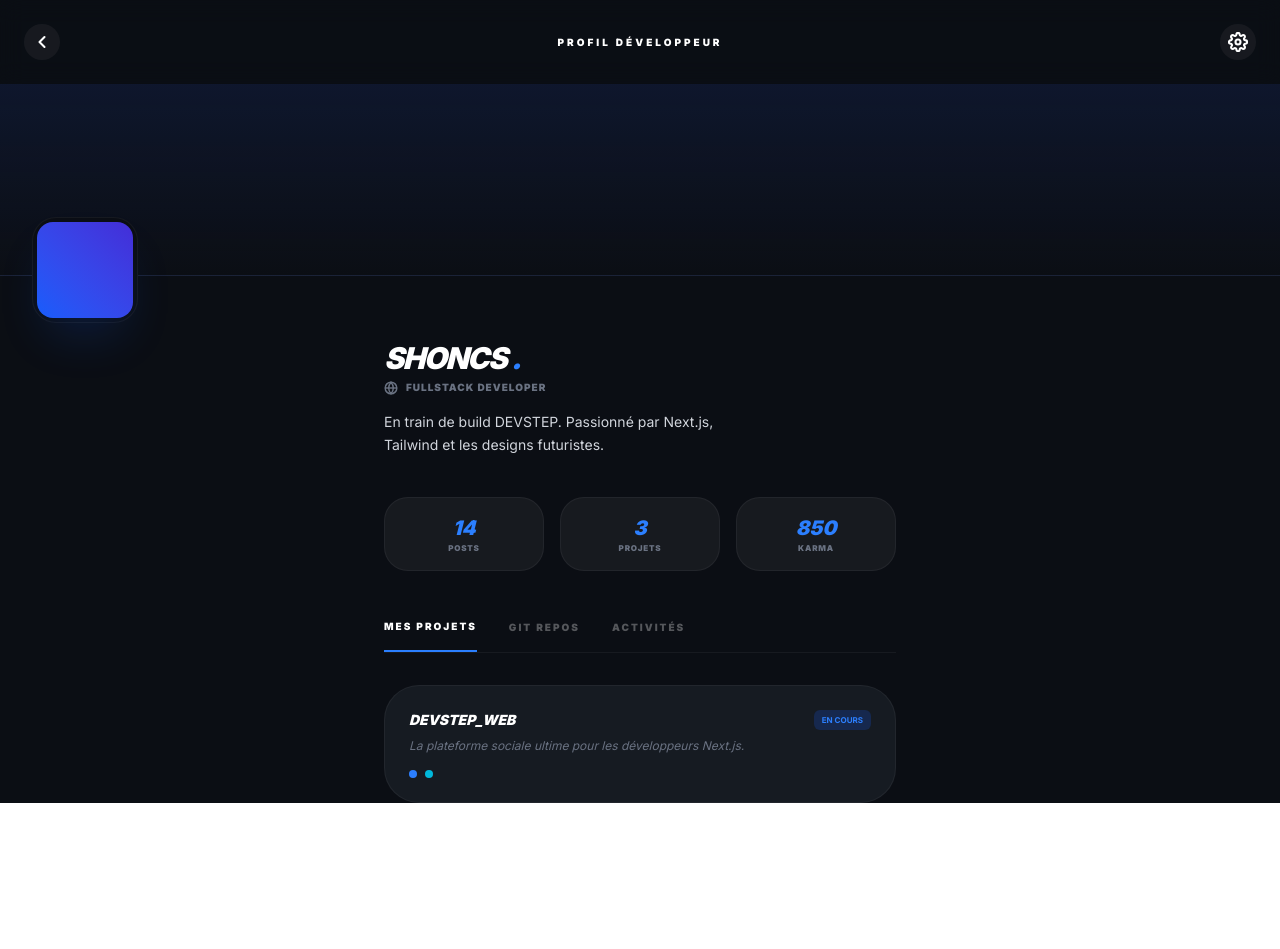
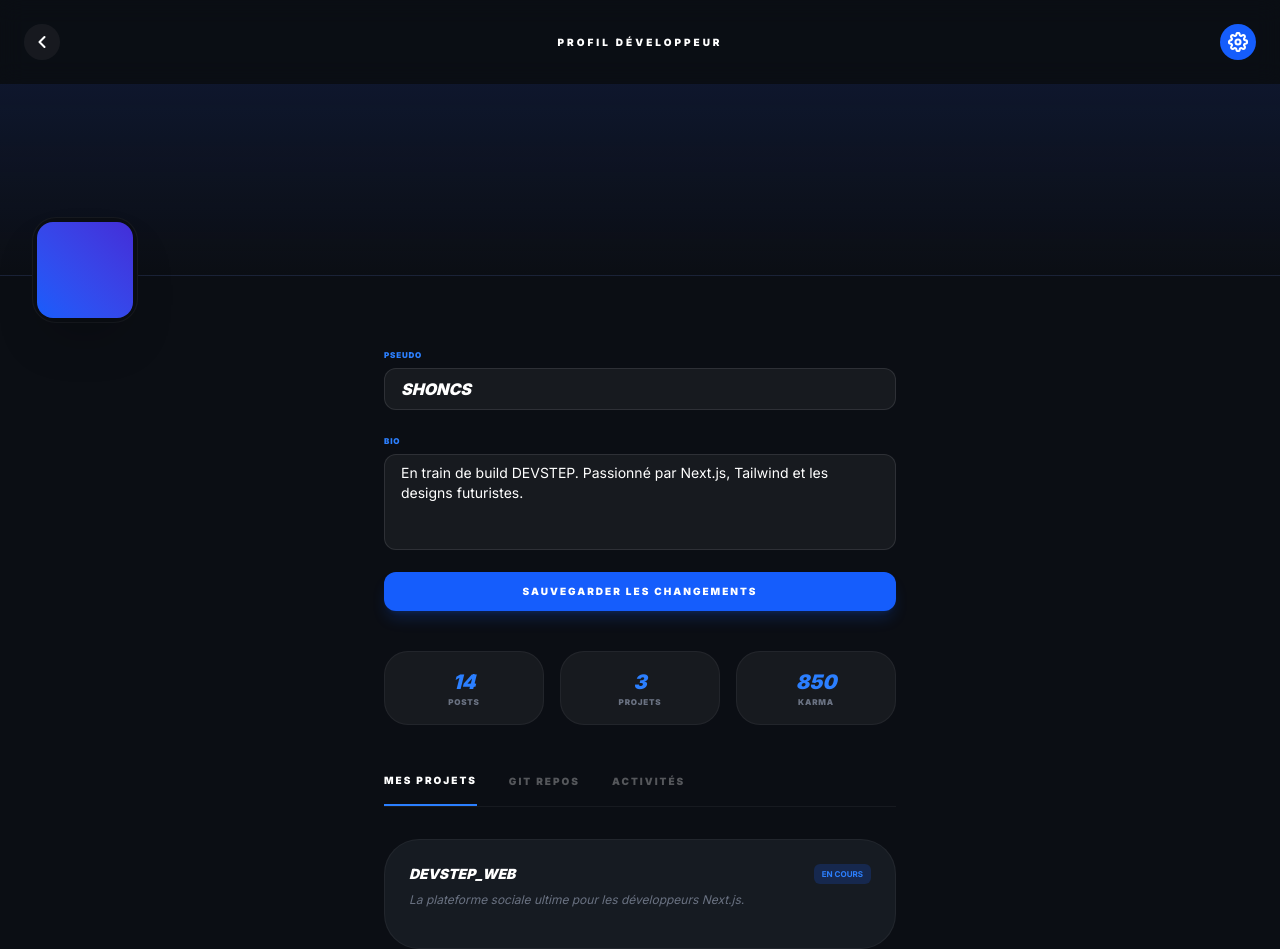
Before and after one commit to davidbyadunia04-stack/DevStep, a Next.js app: page /profile in a window 1280 px wide. Both pictures are taken after a click on the button 1237 px from the left and 42 px from the top of the page. Before the commit the page ends 803 px from the top, so only its background shows below. Built offline with nearby package versions, Linux system fonts and the light colour scheme.

Commit message:
feat: ajout systeme edition profil et reels

```diff
--- a/app/profile/page.tsx
+++ b/app/profile/page.tsx
@@ -5,40 +5,95 @@ import Link from 'next/link'
 const Icons = {
   Back: () => <svg width="20" height="20" viewBox="0 0 24 24" fill="none" stroke="currentColor" strokeWidth="2.5" strokeLinecap="round" strokeLinejoin="round"><path d="m15 18-6-6 6-6"/></svg>,
   Settings: () => <svg width="20" height="20" viewBox="0 0 24 24" fill="none" stroke="currentColor" strokeWidth="2.5" strokeLinecap="round" strokeLinejoin="round"><circle cx="12" cy="12" r="3"/><path d="M19.4 15a1.65 1.65 0 0 0 .33 1.82l.06.06a2 2 0 0 1 0 2.83 2 2 0 0 1-2.83 0l-.06-.06a1.65 1.65 0 0 0-1.82-.33 1.65 1.65 0 0 0-1 1.51V21a2 2 0 0 1-2 2 2 2 0 0 1-2-2v-.09A1.65 1.65 0 0 0 9 19.4a1.65 1.65 0 0 0-1.82.33l-.06.06a2 2 0 0 1-2.83 0 2 2 0 0 1 0-2.83l.06-.06a1.65 1.65 0 0 0 .33-1.82 1.65 1.65 0 0 0-1.51-1H3a2 2 0 0 1-2-2 2 2 0 0 1 2-2h.09A1.65 1.65 0 0 0 4.6 9a1.65 1.65 0 0 0-.33-1.82l-.06-.06a2 2 0 0 1 0-2.83 2 2 0 0 1 2.83 0l.06.06a1.65 1.65 0 0 0 1.82.33H9a1.65 1.65 0 0 0 1-1.51V3a2 2 0 0 1 2-2 2 2 0 0 1 2 2v.09a1.65 1.65 0 0 0 1 1.51 1.65 1.65 0 0 0 1.82-.33l.06-.06a2 2 0 0 1 2.83 0 2 2 0 0 1 0 2.83l-.06.06a1.65 1.65 0 0 0-.33 1.82V9a1.65 1.65 0 0 0 1.51 1H21a2 2 0 0 1 2 2 2 2 0 0 1-2 2h-.09a1.65 1.65 0 0 0-1.51 1Z"/></svg>,
-  Globe: () => <svg width="14" height="14" viewBox="0 0 24 24" fill="none" stroke="currentColor" strokeWidth="2.5"><circle cx="12" cy="12" r="10"/><line x1="2" y1="12" x2="22" y2="12"/><path d="M12 2a15.3 15.3 0 0 1 4 10 15.3 15.3 0 0 1-4 10 15.3 15.3 0 0 1-4-10 15.3 15.3 0 0 1 4-10z"/></svg>
+  Globe: () => <svg width="14" height="14" viewBox="0 0 24 24" fill="none" stroke="currentColor" strokeWidth="2.5"><circle cx="12" cy="12" r="10"/><line x1="2" y1="12" x2="22" y2="12"/><path d="M12 2a15.3 15.3 0 0 1 4 10 15.3 15.3 0 0 1-4 10 15.3 15.3 0 0 1-4-10 15.3 15.3 0 0 1 4-10z"/></svg>,
+  Camera: () => <svg width="16" height="16" viewBox="0 0 24 24" fill="none" stroke="currentColor" strokeWidth="2.5"><path d="M23 19a2 2 0 0 1-2 2H3a2 2 0 0 1-2-2V8a2 2 0 0 1 2-2h4l2-3h6l2 3h4a2 2 0 0 1 2 2z"/><circle cx="12" cy="13" r="4"/></svg>
 }
 
 export default function ProfilePage() {
+  // États pour les données utilisateur
+  const [isEditing, setIsEditing] = useState(false)
+  const [user, setUser] = useState({
+    name: "Shoncs",
+    bio: "En train de build DEVSTEP. Passionné par Next.js, Tailwind et les designs futuristes.",
+    color: "from-blue-600 to-indigo-700" // Simule la photo de profil (gradient)
+  })
+
+  // Gestion de la sauvegarde
+  const handleSave = () => {
+    setIsEditing(false)
+    // Ici tu pourrais ajouter un appel API pour sauvegarder en BDD
+  }
+
   return (
     <div className="min-h-screen bg-[#0b0e14] text-white font-sans">
 
-      {/* HEADER NAV */}
       <nav className="p-6 flex justify-between items-center bg-[#0b0e14]/50 backdrop-blur-md sticky top-0 z-50">
         <Link href="/feed" className="p-2 bg-white/5 rounded-full hover:bg-white/10 transition-all"><Icons.Back /></Link>
         <span className="font-black uppercase text-[10px] tracking-[0.3em]">Profil Développeur</span>
-        <button className="p-2 bg-white/5 rounded-full hover:bg-white/10 transition-all"><Icons.Settings /></button>
+        <button
+          onClick={() => setIsEditing(!isEditing)}
+          className={`p-2 rounded-full transition-all ${isEditing ? 'bg-blue-600 text-white' : 'bg-white/5 hover:bg-white/10'}`}
+        >
+          <Icons.Settings />
+        </button>
       </nav>
 
-      {/* HERO SECTION */}
       <div className="h-48 bg-gradient-to-b from-blue-900/20 to-transparent relative border-b border-white/5">
         <div className="absolute -bottom-12 left-8 p-1 bg-[#0b0e14] rounded-3xl border border-white/5">
-          <div className="w-24 h-24 bg-gradient-to-tr from-blue-600 to-indigo-700 rounded-2xl shadow-2xl shadow-blue-600/20" />
+          {/* PHOTO DE PROFIL EDITABLE */}
+          <div className={`w-24 h-24 bg-gradient-to-tr ${user.color} rounded-2xl shadow-2xl relative group overflow-hidden`}>
+            {isEditing && (
+              <label className="absolute inset-0 bg-black/60 flex items-center justify-center cursor-pointer opacity-0 group-hover:opacity-100 transition-opacity">
+                <Icons.Camera />
+                <input type="file" className="hidden" onChange={() => alert("Fonction upload à lier")} />
+              </label>
+            )}
+          </div>
         </div>
       </div>
 
       <main className="max-w-xl mx-auto px-8 pt-16">
-        {/* INFOS USER */}
+        {/* INFOS USER : MODE ÉDITION VS MODE LECTURE */}
         <div className="mb-10">
-          <h1 className="text-3xl font-black italic tracking-tighter uppercase mb-1">Shoncs <span className="text-blue-500">.</span></h1>
-          <p className="text-gray-500 text-[10px] font-black uppercase tracking-widest flex items-center gap-2">
-            <Icons.Globe /> Fullstack Developer
-          </p>
-          <p className="mt-4 text-sm text-gray-300 leading-relaxed max-w-sm">
-            En train de build DEVSTEP. Passionné par Next.js, Tailwind et les designs futuristes.
-          </p>
+          {isEditing ? (
+            <div className="space-y-4 animate-in fade-in slide-in-from-left-2">
+              <div>
+                <label className="text-[8px] font-black uppercase text-blue-500 tracking-widest">Pseudo</label>
+                <input
+                  value={user.name}
+                  onChange={(e) => setUser({...user, name: e.target.value})}
+                  className="w-full bg-white/5 border border-white/10 rounded-xl px-4 py-2 mt-1 outline-none focus:border-blue-500 font-black italic uppercase"
+                />
+              </div>
+              <div>
+                <label className="text-[8px] font-black uppercase text-blue-500 tracking-widest">Bio</label>
+                <textarea
+                  value={user.bio}
+                  onChange={(e) => setUser({...user, bio: e.target.value})}
+                  className="w-full bg-white/5 border border-white/10 rounded-xl px-4 py-2 mt-1 outline-none focus:border-blue-500 text-sm h-24 resize-none"
+                />
+              </div>
+              <button
+                onClick={handleSave}
+                className="w-full bg-blue-600 py-3 rounded-xl font-black uppercase text-[10px] tracking-[0.2em] shadow-lg shadow-blue-600/20 hover:scale-[1.02] active:scale-95 transition-all"
+              >
+                Sauvegarder les changements
+              </button>
+            </div>
+          ) : (
+            <>
+              <h1 className="text-3xl font-black italic tracking-tighter uppercase mb-1">{user.name} <span className="text-blue-500">.</span></h1>
+              <p className="text-gray-500 text-[10px] font-black uppercase tracking-widest flex items-center gap-2">
+                <Icons.Globe /> Fullstack Developer
+              </p>
+              <p className="mt-4 text-sm text-gray-300 leading-relaxed max-w-sm">
+                {user.bio}
+              </p>
+            </>
+          )}
         </div>
 
-        {/* STATS GRID */}
+        {/* STATS GRID (Inchangé) */}
         <div className="grid grid-cols-3 gap-4 mb-12">
           {[ {l: 'Posts', v: '14'}, {l: 'Projets', v: '3'}, {l: 'Karma', v: '850'} ].map((s, i) => (
             <div key={i} className="bg-white/5 border border-white/5 p-4 rounded-3xl text-center">
@@ -48,25 +103,21 @@ export default function ProfilePage() {
           ))}
         </div>
 
-        {/* TAB NAVIGATION DANS LE PROFIL */}
+        {/* NAVIGATION TABS (Inchangé) */}
         <div className="flex gap-8 border-b border-white/5 mb-8 overflow-x-auto no-scrollbar">
            <button className="pb-4 border-b-2 border-blue-500 text-[10px] font-black uppercase tracking-[0.2em]">Mes Projets</button>
-           <button className="pb-4 text-[10px] font-black uppercase tracking-[0.2em] opacity-30 hover:opacity-100 transition-all text-nowrap">Git Repos</button>
-           <button className="pb-4 text-[10px] font-black uppercase tracking-[0.2em] opacity-30 hover:opacity-100 transition-all">Activités</button>
+           <button className="pb-4 text-[10px] font-black uppercase tracking-[0.2em] opacity-30">Git Repos</button>
+           <button className="pb-4 text-[10px] font-black uppercase tracking-[0.2em] opacity-30">Activités</button>
         </div>
 
-        {/* LISTE DES PROJETS (EMPTY STATE STYLÉ) */}
+        {/* PROJET */}
         <div className="space-y-4">
            <div className="group bg-[#161b22] border border-white/5 p-6 rounded-[35px] hover:border-blue-600/30 transition-all cursor-pointer">
               <div className="flex justify-between items-start mb-2">
                 <h3 className="font-black italic uppercase text-sm group-hover:text-blue-500 transition-colors">DEVSTEP_WEB</h3>
                 <span className="text-[8px] bg-blue-600/20 text-blue-500 px-2 py-1 rounded-md font-bold uppercase">En cours</span>
               </div>
-              <p className="text-xs text-gray-500 mb-4 line-clamp-2 italic">La plateforme sociale ultime pour les développeurs Next.js.</p>
-              <div className="flex gap-2">
-                <div className="w-2 h-2 rounded-full bg-blue-500" />
-                <div className="w-2 h-2 rounded-full bg-cyan-500" />
-              </div>
+              <p className="text-xs text-gray-500 mb-4 italic">La plateforme sociale ultime pour les développeurs Next.js.</p>
            </div>
         </div>
       </main>
```
